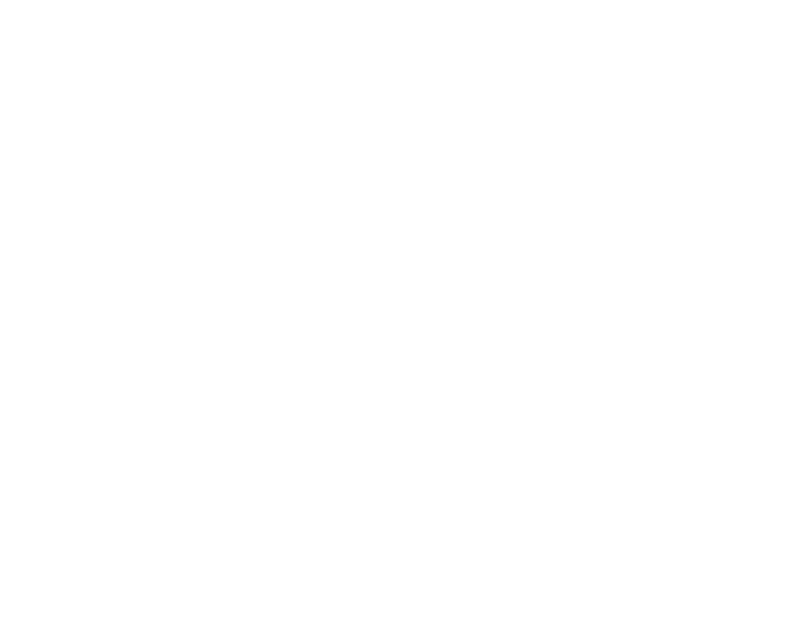
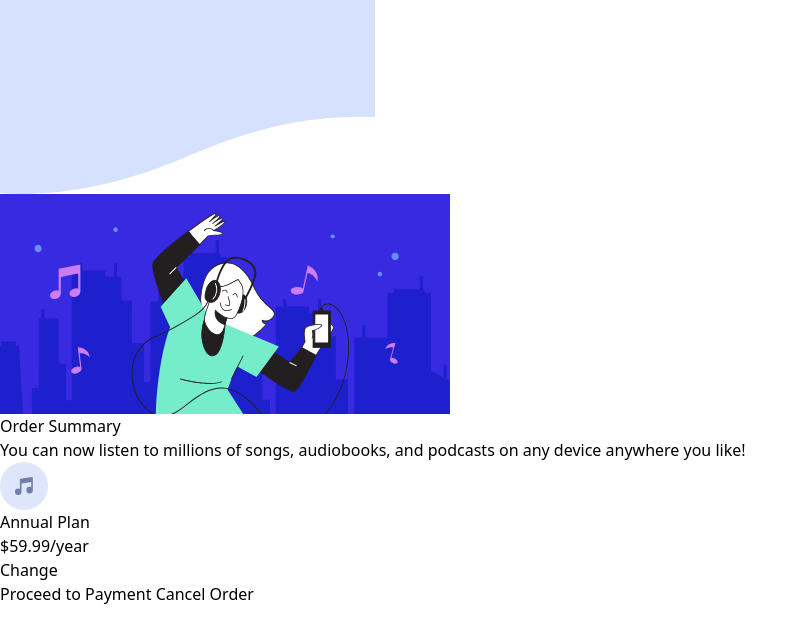
Before and after one commit to jazzielp/Order-summary-component, a website: page src/index.html in a window 1280 px wide. Shown: the whole page, without its empty margins (0-808 px from the left). Drawn offline with Linux system fonts and the light colour scheme.

Commit message:
Layout the html

```diff
--- a/src/index.html
+++ b/src/index.html
@@ -6,9 +6,34 @@
     <title>Order Summary Component</title>
     <link rel="stylesheet" href="./output.css">
 </head>
-<body class="">
-    <main>
+<body class="w-full h-screen ">
+    <picture>
+        <img src="./images/pattern-background-mobile.svg" alt="Background image">
+    </picture>
+    <section>
+        <header>
+            <img src="./images/illustration-hero.svg" alt=" Music image">
+        </header>
+        <section>
+            <div>
+                <h1>Order Summary</h1>
+                <p>You can now listen to millions of songs, audiobooks, and podcasts on any device anywhere you like!</p>
+            </div>
+            <div>
+                <img src="./images/icon-music.svg" alt="Music icon">
+                <div>
+                    <h2>Annual Plan</h2>
+                    <span>$59.99/year</span>
+                </div>
+                <a href="#">Change</a>
+            </div>
 
-    </main>
+            <div>
+                <button>Proceed to Payment</button>
+                <button>Cancel Order</button>
+            </div>
+        </section>
+    </section>
+
 </body>
 </html>
```
